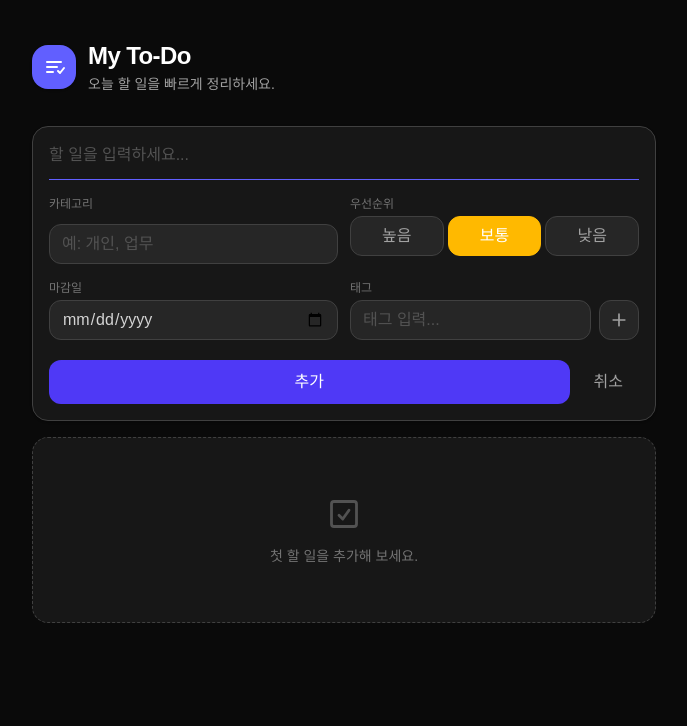
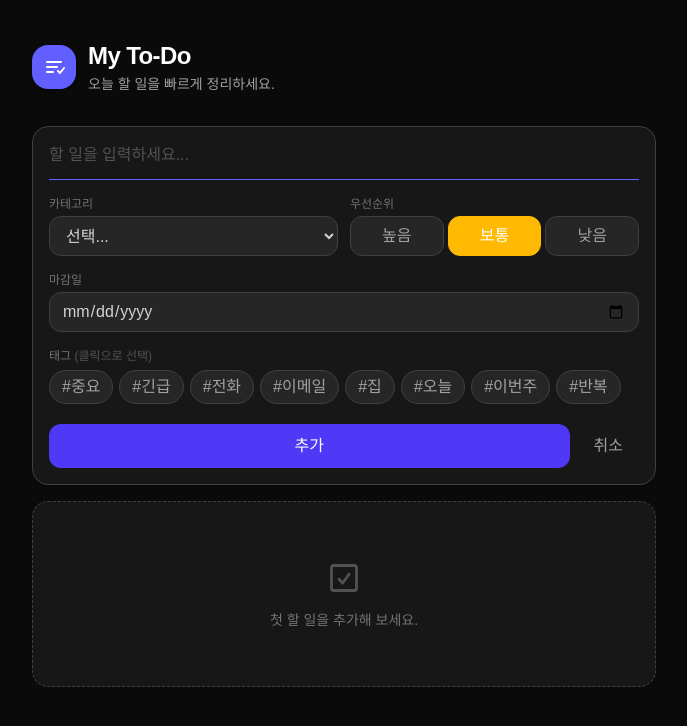
Before and after one commit to jointuplt2-wq/To-Do-List, a Next.js app: page / in a window 1280 px wide. Both pictures are taken after a click on the button "새 할 일 추가". Shown: the top 726 px of the page, without its empty margins (296-983 px from the left). Built offline with nearby package versions, Linux system fonts and the light colour scheme.

Commit message:
feat: 카테고리·태그를 클릭 선택형으로 교체

```diff
--- a/components/TodoForm.tsx
+++ b/components/TodoForm.tsx
@@ -13,44 +13,42 @@ const PRIORITIES: { value: Priority; label: string }[] = [
   { value: 'low', label: '낮음' },
 ]
 
+const PRESET_CATEGORIES = ['개인', '공부', '건강', '쇼핑', '기타']
+const PRESET_TAGS = ['중요', '긴급', '전화', '이메일', '집', '오늘', '이번주', '반복']
+
 export default function TodoForm({ onAdd, categories }: Props) {
   const [open, setOpen] = useState(false)
   const [title, setTitle] = useState('')
   const [category, setCategory] = useState('')
-  const [newCategory, setNewCategory] = useState('')
-  const [tagInput, setTagInput] = useState('')
   const [tags, setTags] = useState<string[]>([])
   const [deadline, setDeadline] = useState('')
   const [priority, setPriority] = useState<Priority>('medium')
 
-  const addTag = () => {
-    const trimmed = tagInput.trim()
-    if (trimmed && !tags.includes(trimmed)) setTags(prev => [...prev, trimmed])
-    setTagInput('')
-  }
-
-  const removeTag = (tag: string) => setTags(prev => prev.filter(t => t !== tag))
+  const toggleTag = (tag: string) =>
+    setTags(prev => prev.includes(tag) ? prev.filter(t => t !== tag) : [...prev, tag])
 
   const handleSubmit = (e: FormEvent) => {
     e.preventDefault()
     if (!title.trim()) return
-    const resolvedCategory = newCategory.trim() || category || '일반'
     onAdd({
       title: title.trim(),
-      category: resolvedCategory,
+      category: category || '일반',
       tags,
       deadline: deadline || null,
       priority,
     })
     setTitle('')
     setCategory('')
-    setNewCategory('')
-    setTagInput('')
     setTags([])
     setDeadline('')
     setPriority('medium')
     setOpen(false)
   }
+
+  const allCategories = Array.from(new Set([
+    ...PRESET_CATEGORIES,
+    ...categories.filter(c => c !== 'all' && !PRESET_CATEGORIES.includes(c)),
+  ]))
 
   if (!open) {
     return (
@@ -80,27 +78,16 @@ export default function TodoForm({ onAdd, categories }: Props) {
       <div className="grid grid-cols-1 gap-3 sm:grid-cols-2">
         <div>
           <label className="mb-1 block text-xs font-medium text-neutral-500">카테고리</label>
-          {categories.filter(c => c !== 'all').length > 0 ? (
           <select
             value={category}
             onChange={e => setCategory(e.target.value)}
             className="min-h-10 w-full rounded-xl border border-neutral-700 bg-neutral-800 px-3 text-sm text-neutral-300 outline-none focus:border-indigo-500"
           >
-              <option value="">직접 입력...</option>
-              {categories.filter(c => c !== 'all').map(c => (
+            <option value="">선택...</option>
+            {allCategories.map(c => (
               <option key={c} value={c}>{c}</option>
             ))}
           </select>
-          ) : null}
-          {!category && (
-            <input
-              type="text"
-              placeholder="예: 개인, 업무"
-              value={newCategory}
-              onChange={e => setNewCategory(e.target.value)}
-              className="mt-2 min-h-10 w-full rounded-xl border border-neutral-700 bg-neutral-800 px-3 text-sm text-neutral-300 outline-none placeholder:text-neutral-600 focus:border-indigo-500"
-            />
-          )}
         </div>
 
         <div>
@@ -128,7 +115,6 @@ export default function TodoForm({ onAdd, categories }: Props) {
         </div>
       </div>
 
-      <div className="grid grid-cols-1 gap-3 sm:grid-cols-2">
       <div>
         <label className="mb-1 block text-xs font-medium text-neutral-500">마감일</label>
         <input
@@ -140,44 +126,29 @@ export default function TodoForm({ onAdd, categories }: Props) {
       </div>
 
       <div>
-          <label className="mb-1 block text-xs font-medium text-neutral-500">태그</label>
-          <div className="flex gap-2">
-            <input
-              type="text"
-              placeholder="태그 입력..."
-              value={tagInput}
-              onChange={e => setTagInput(e.target.value)}
-              onKeyDown={e => { if (e.key === 'Enter') { e.preventDefault(); addTag() } }}
-              className="min-h-10 min-w-0 flex-1 rounded-xl border border-neutral-700 bg-neutral-800 px-3 text-sm text-neutral-300 outline-none placeholder:text-neutral-600 focus:border-indigo-500"
-            />
+        <label className="mb-1.5 block text-xs font-medium text-neutral-500">
+          태그 <span className="text-neutral-600">(클릭으로 선택)</span>
+        </label>
+        <div className="flex flex-wrap gap-1.5">
+          {PRESET_TAGS.map(tag => {
+            const selected = tags.includes(tag)
+            return (
               <button
+                key={tag}
                 type="button"
-              onClick={addTag}
-              className="flex h-10 w-10 shrink-0 items-center justify-center rounded-xl border border-neutral-700 bg-neutral-800 text-neutral-400 transition-colors hover:bg-neutral-700"
-              aria-label="태그 추가"
+                onClick={() => toggleTag(tag)}
+                className={`rounded-full border px-3 py-1 text-xs font-medium transition-colors ${
+                  selected
+                    ? 'border-indigo-500 bg-indigo-600 text-white'
+                    : 'border-neutral-700 bg-neutral-800 text-neutral-400 hover:border-neutral-500 hover:text-neutral-300'
+                }`}
               >
-              <svg className="h-5 w-5" fill="none" viewBox="0 0 24 24" stroke="currentColor" strokeWidth={2}>
-                <path strokeLinecap="round" strokeLinejoin="round" d="M12 5v14M5 12h14" />
-              </svg>
+                #{tag}
               </button>
+            )
+          })}
         </div>
       </div>
-      </div>
-
-      {tags.length > 0 && (
-        <div className="flex flex-wrap gap-1.5">
-          {tags.map(tag => (
-            <span key={tag} className="flex items-center gap-1 rounded-full bg-indigo-900/50 px-2.5 py-1 text-xs text-indigo-400">
-              #{tag}
-              <button type="button" onClick={() => removeTag(tag)} className="rounded-full p-0.5 hover:text-indigo-200" aria-label={`${tag} 태그 삭제`}>
-                <svg className="h-3 w-3" fill="none" viewBox="0 0 16 16" stroke="currentColor" strokeWidth={2}>
-                  <path strokeLinecap="round" d="M4 4l8 8M12 4l-8 8" />
-                </svg>
-              </button>
-            </span>
-          ))}
-        </div>
-      )}
 
       <div className="grid grid-cols-[1fr_auto] gap-2 pt-1">
         <button
```
Lines whose indentation alone changed are shown as unchanged.
